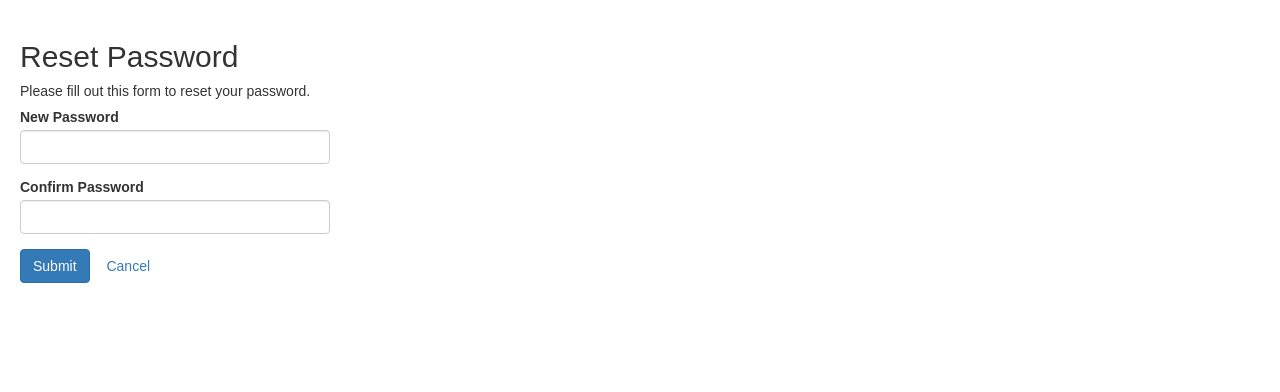
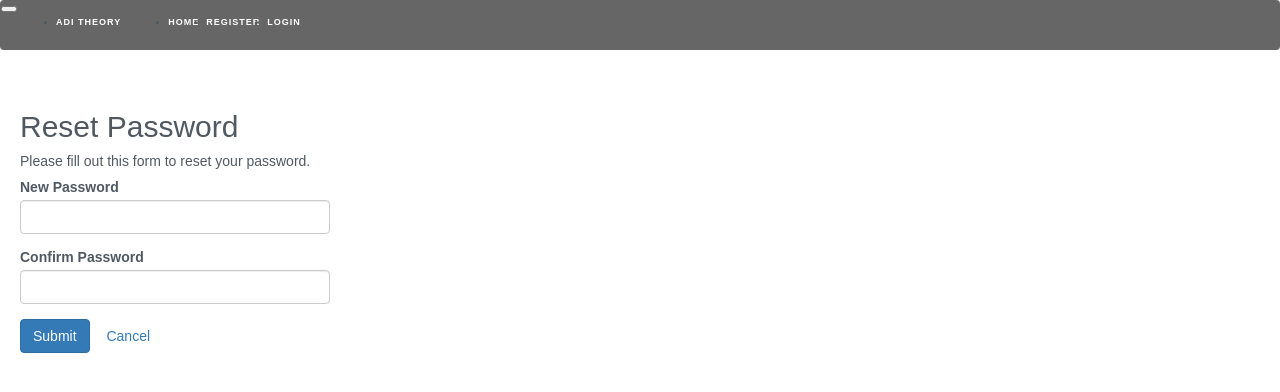
Before and after one commit to JoeD2/adi, a PHP site: page /reset-password.php in a window 1280 px wide. Shown: the top 392 px of the page. Run offline with PHP 8.4, Linux system fonts and the light colour scheme; the visitor is signed in with stand-in values (Sample User, id 1).

Commit message:
added nav  and center to reset pass

```diff
--- a/reset-password.php
+++ b/reset-password.php
@@ -76,13 +76,39 @@ if($_SERVER["REQUEST_METHOD"] == "POST"){
     <meta charset="UTF-8">
     <title>Reset Password</title>
     <link rel="stylesheet" href="https://maxcdn.bootstrapcdn.com/bootstrap/3.3.7/css/bootstrap.css">
+    <link rel="stylesheet" href="css2/style.css">
     <style type="text/css">
         body{ font: 14px sans-serif; }
         .wrapper{ width: 350px; padding: 20px; }
     </style>
 </head>
-<body>
-    <div class="wrapper">
+<body data-spy="scroll" data-target="#navbarResponsive">
+  <!-- Start Navigation -->
+  <nav class="navbar navbar-expand-md navbar-dark bg-dark fixed-top">
+    <button class="navbar-toggler" type="button" data-toggle="collapse"
+    data-target="#navbarResponsive">
+      <span class="navbar-toggler-icon"></span>
+    </button>
+    <div class="collapse navbar-collapse" id="navbarResponsive">
+      <ul class="navbar-nav mr-auto">
+        <li class="nav-item">
+          <a class="nav-link disabled">ADI Theory</a>
+        </li>
+      </ul>
+      <ul class="navbar-nav ml-auto">
+        <li class="nav-item">
+          <a class="nav-link" href="#home">Home</a>
+        </li>
+        <li class="nav-item">
+          <a class="nav-link" href="register.php">Register</a>
+        </li>
+        <li class="nav-item">
+          <a class="nav-link" href="login.php">Login</a>
+        </li>
+      </ul>
+    </div>
+  </nav>
+  <div class="wrapper d-flex justify-content-center">
       <h2>Reset Password</h2>
       <p>Please fill out this form to reset your password.</p>
       <form action="<?php echo htmlspecialchars($_SERVER["PHP_SELF"]); ?>" method="post">
```
Lines whose indentation alone changed are shown as unchanged.
